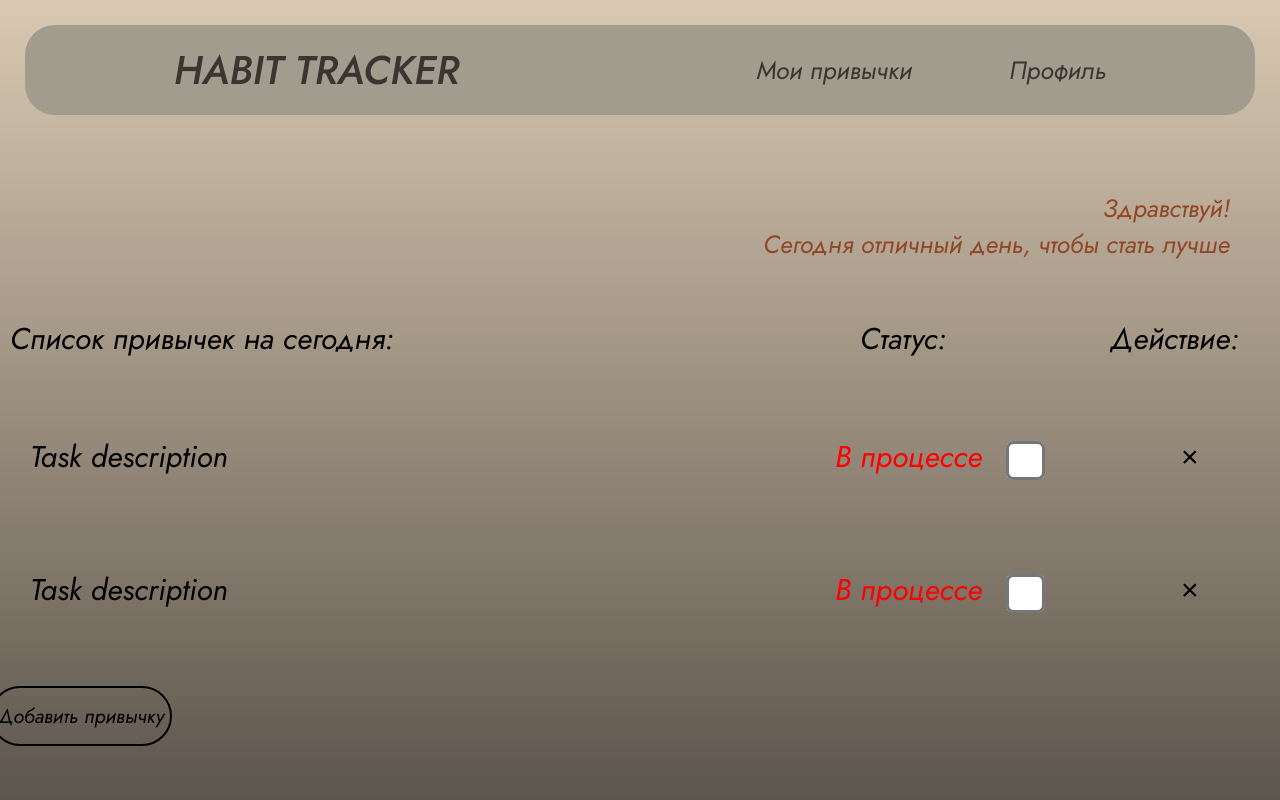
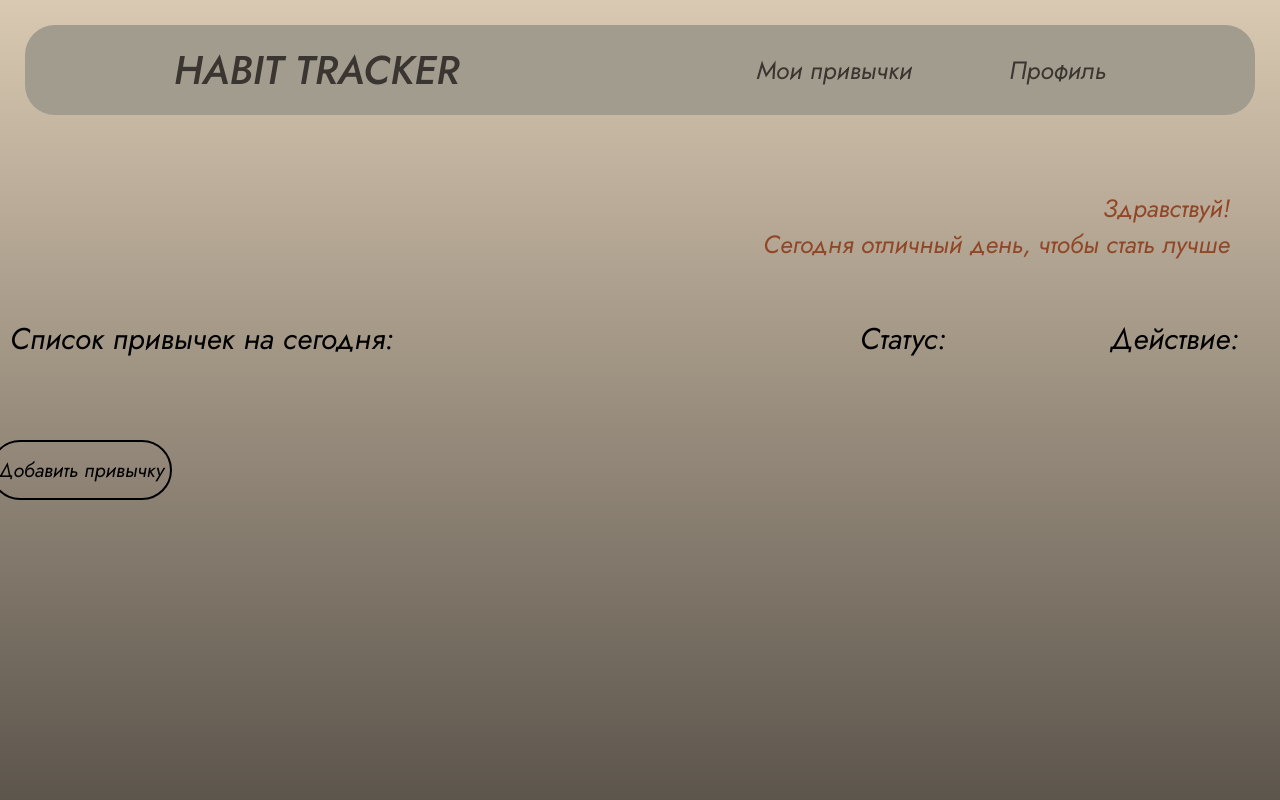
Before and after one commit to clanee/Habit-Tracker, a Next.js app: page / in a window 1280 px wide. Shown: the top 800 px of the page. Built offline with nearby package versions, Linux system fonts and the light colour scheme.

Commit message:
created Popup and started Habit form

```diff
--- a/app/components/AddHabitButton/AddHabitButton.jsx
+++ /dev/null
@@ -1,14 +0,0 @@
-import Styles from "./AddHabitButton.module.css";
-
-export const AddHabitButton = ({ onClick }) => {
-  return (
-    <div className={Styles["add__habit"]}>
-      <input
-        type="button"
-        value="Добавить привычку"
-        className={Styles["add__habit__button"]}
-        onClick={onClick}
-      ></input>
-    </div>
-  );
-};
--- a/app/components/AddHabitButton/AddHabitButton.module.css
+++ /dev/null
@@ -1,17 +0,0 @@
-.add__habit {
-  width: 1300px;
-  height: 70px;
-  display: flex;
-  align-items: start;
-  margin-top: 30px;
-}
-
-.add__habit__button {
-  height: 60px;
-  background: none;
-  border: 2px solid black;
-  border-radius: 30px;
-  font-family: "Jost";
-  font-size: 20px;
-  cursor: pointer;
-}
--- /dev/null
+++ b/app/components/HabitForm/HabitForm.jsx
@@ -0,0 +1,10 @@
+import Styles from "./HabitForm.module.css";
+
+export const HabitForm = () => {
+  return (
+    <p>zzzz</p>
+    // <div className={Styles["habit__form"]}>
+    //   <h2>Создать новую привычку</h2>
+    // </div>
+  );
+};
--- a/app/components/HabitsList/HabitsList.jsx
+++ b/app/components/HabitsList/HabitsList.jsx
@@ -1,14 +1,14 @@
 "use client";
 
 import Styles from "./HabitsList.module.css";
-import { AddHabitButton } from "../AddHabitButton/AddHabitButton";
 import { useState } from "react";
+import { AddHabit } from "../Popup/Popup";
+import { Overlay } from "../Overlay/Overlay";
+import { HabitForm } from "../HabitForm/HabitForm";
 
 export const HabitsList = () => {
-  const [habits, setHabits] = useState([
-    { id: 1, description: "Task description", completed: false },
-    { id: 2, description: "Task description", completed: false },
-  ]);
+  const [habits, setHabits] = useState([]);
+  const [isPopupOpened, setPopupIsOpened] = useState(false);
 
   const checkChange = (id) => (e) => {
     setHabits((prev) => {
@@ -34,6 +34,15 @@ export const HabitsList = () => {
   const handleDelete = (id) => () => {
     setHabits((prev) => prev.filter((habit) => habit.id !== id));
   };
+
+  const openPopup = () => {
+    setPopupIsOpened(true);
+  };
+
+  const closePopup = () => {
+    setPopupIsOpened(false);
+  };
+
   return (
     <div className={Styles["habits__list"]}>
       {habits.map((habit) => (
@@ -78,7 +87,21 @@ export const HabitsList = () => {
           </div>
         </div>
       ))}
-      <AddHabitButton onClick={addNewHabit} />
+      <div className={Styles["add__habit"]}>
+        <button className={Styles["add__habit__button"]} onClick={openPopup}>
+          Добавить привычку
+        </button>
+      </div>
+      {isPopupOpened && (
+        <>
+          <Overlay isOpened={isPopupOpened} close={closePopup} />
+          <AddHabit isOpened={isPopupOpened} close={closePopup}>
+            <HabitForm />
+          </AddHabit>
+        </>
+      )}
+      {/* <AddHabitButton onClick={addNewHabit} />
+      <button onClick={openPopup}></button> */}
     </div>
   );
 };
--- a/app/components/HabitsList/HabitsList.module.css
+++ b/app/components/HabitsList/HabitsList.module.css
@@ -49,3 +49,29 @@
   font-size: 30px;
   cursor: pointer;
 }
+
+.add__habit {
+  width: 1300px;
+  height: 70px;
+  display: flex;
+  align-items: flex-start;
+  margin-top: 50px;
+}
+
+.add__habit__button {
+  height: 60px;
+  background: none;
+  border: 2px solid black;
+  border-radius: 30px;
+  font-family: "Jost";
+  font-size: 20px;
+  cursor: pointer;
+}
+
+.popup {
+  display: none;
+}
+
+.popup_is-opened {
+  display: block;
+}
--- /dev/null
+++ b/app/components/Overlay/Overlay.jsx
@@ -0,0 +1,13 @@
+"use client";
+import Styles from "./Overlay.module.css";
+
+export const Overlay = (props) => {
+  return (
+    <div
+      className={`${Styles["overlay"]} ${
+        props.isOpened && Styles["overlay_is-opened"]
+      }`}
+      onClick={() => props.close()}
+    ></div>
+  );
+};
--- /dev/null
+++ b/app/components/Overlay/Overlay.module.css
@@ -0,0 +1,12 @@
+.overlay {
+  position: fixed;
+  top: 0;
+  left: 0;
+  inset: 0;
+  background-color: rgb(0 0 0 / 0.4);
+  display: none;
+}
+
+.overlay_is-opened {
+  display: block;
+}
--- /dev/null
+++ b/app/components/Popup/Popup.jsx
@@ -0,0 +1,11 @@
+import Styles from "./Popup.module.css";
+
+export const AddHabit = (props) => {
+  return (
+    <div
+      className={`${Styles["popup"]} ${
+        props.isOpened && Styles["popup_is-opened"]
+      }`}
+    ></div>
+  );
+};
--- /dev/null
+++ b/app/components/Popup/Popup.module.css
@@ -0,0 +1,15 @@
+.popup {
+  position: fixed;
+  top: 50%;
+  left: 50%;
+  transform: translate(-50%, -50%);
+  width: 600px;
+  height: 200px;
+  background-color: #fff;
+  display: none;
+  z-index: 3;
+}
+
+.popup_is-opened {
+  display: block;
+}
```
Also changed, not shown: app/components/HabitForm/HabitForm.module.css (added).
